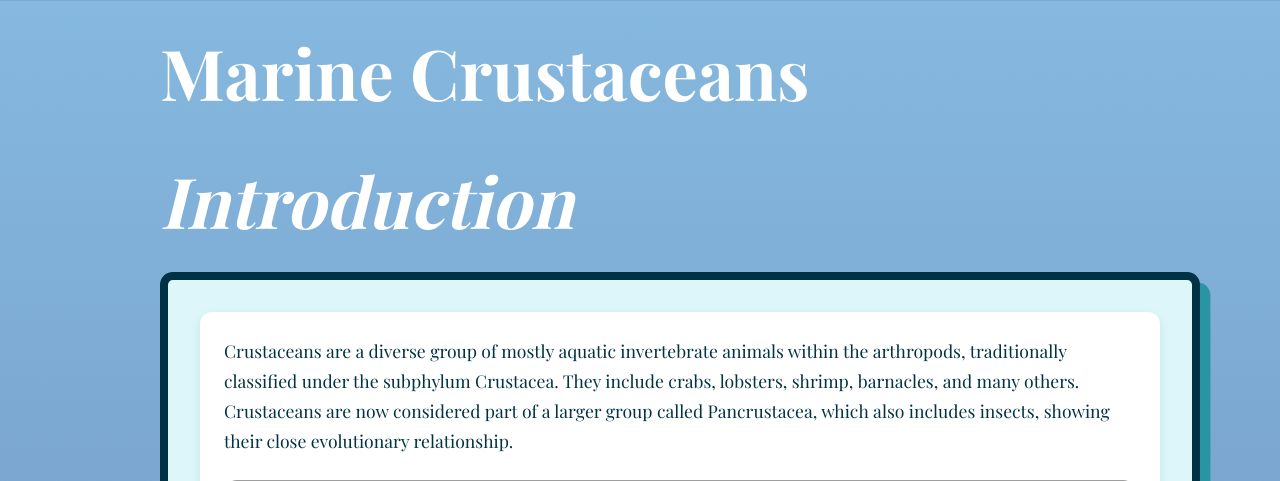
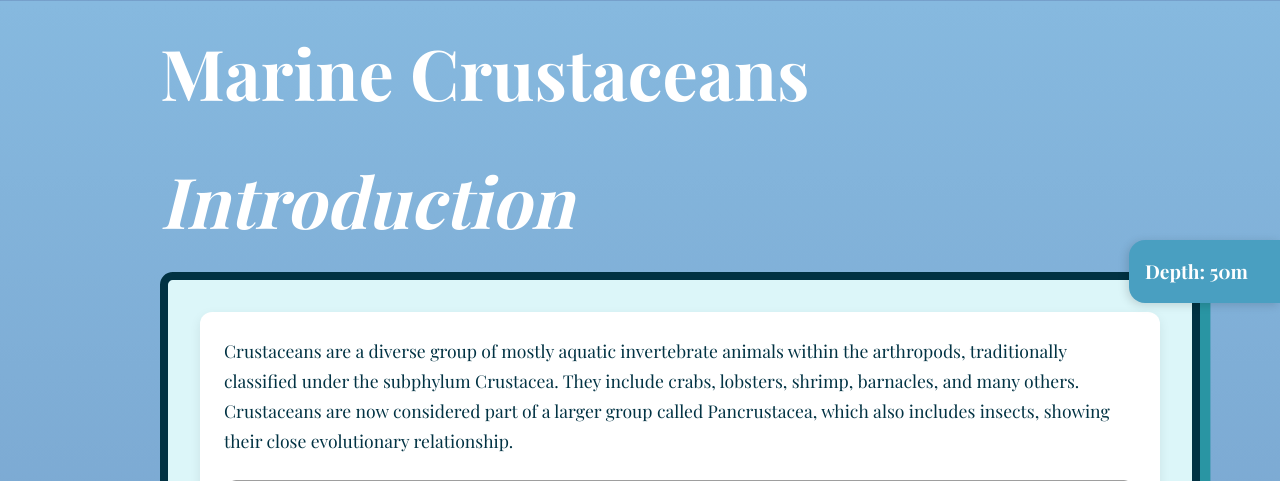
Before and after one commit to STENTORS/Marine-Invertebrates, a Flask app: page / in a window 1280 px wide; the page is wider, and only the part inside the window is pictured. Shown: the top 481 px of that part. Run offline with Flask 3, Linux system fonts and the light colour scheme; some web fonts are replaced; grey boxes are pictures that could not be loaded.

Commit message:
depth tag

```diff
--- a/static/style.css
+++ b/static/style.css
@@ -214,6 +214,11 @@ a:hover {
   box-sizing: border-box;
 }
 
+.animal-grid > div{
+    margin-bottom: 9rem;
+    padding: 2rem;
+}
+
 .label {
     display: inline-block;
     border: 2px solid white;
@@ -227,3 +232,19 @@ a:hover {
     padding: 0.5rem 1.5rem;
     color: #ffffff;
 }
+
+
+.depth-sticky-tab {
+  position: fixed;
+  top: 30%;
+  right: 0;
+  background: #499FC1;
+  color: #fff;
+  padding: 1rem 2rem 1rem 1rem;
+  border-radius: 1rem 0 0 1rem;
+  font-size: 1.2rem;
+  font-weight: bold;
+  z-index: 1000;
+  box-shadow: -2px 2px 10px rgba(0,0,0,0.15);
+  transition: background 0.2s;
+}
--- a/templates/collection.html
+++ b/templates/collection.html
@@ -30,7 +30,6 @@
                 <div>
                     <!-- Show the first image -->
                     <img class="img-card" src="{{ animal.associatedMedia[0].identifier }}" alt="{{ animal.associatedMedia[0].title }}" width="400">
-                    <p><strong>License:</strong> <a href="{{ animal.associatedMedia[0].license }}">{{ animal.associatedMedia[0].license }}</a></p>
                 </div>
 
                 {% if animal.associatedMedia|length > 1 %}
@@ -40,7 +39,6 @@
 
                     <div>
                         <img class="img-card" src="{{ media.identifier }}" alt="{{ media.title }}">
-                        <p><strong>License:</strong> <a href="{{ media.license }}">{{ media.license }}</a></p>
                     </div>
                     {% endfor %}
                 </div>
--- a/templates/index.html
+++ b/templates/index.html
@@ -38,12 +38,13 @@
 
   </div>
 
-</div>
 
 
   <div class="animal-grid">
 
-  <div class="label">
+    <div>
+
+      <div class="label" data-depth="1-15">
         <h1 style="font-size: 30px;">Pederson's shrimp</h1>
         <p><strong>Habitat:</strong> Lives symbiotically with sea anemones like <em>Bartholomea annulata</em> and <em>Condylactis gigantea</em>, offering cleaning services to fish.</p>
         <p><strong>Distribution:</strong> Found in the Western Atlantic, including the Caribbean, Bermuda, Bahamas, and parts of South America.</p>
@@ -51,17 +52,18 @@
         <p><strong>Fun Fact:</strong> Its transparency can be disrupted by exercise or stress, causing it to become opaque temporarily.</p>
         <p><strong>Environmental Impact:</strong> Plays a beneficial role in reef ecosystems by controlling ectoparasite populations on fish.</p>
       </div>
+    </div>
 
     <div>
       <img style="height: 400px;" src="{{ url_for('static', filename='1.png') }}" alt="Pederson's shrimp"/>
     </div>
 
-
-   <div>
+    <div style="padding: 0rem;">
       <img style="height: 1000px;" src="{{ url_for('static', filename='2.png') }}" alt="Tropical rock lobster"/>
     </div>
 
-  <div class="label">
+    <div>
+      <div class="label" data-depth="50">
         <h1 style="font-size: 30px;">Tropical rock lobster</h1>
         <p><strong>Habitat:</strong> The tropical rock lobster (Panulirus ornatus) lives in shallow coastal waters with sandy or rocky bottoms, often around coral reefs, up to depths of 50 metres.</p>
         <p><strong>Distribution:</strong> It is found throughout the Indo-Pacific region, including northern Australia, Southeast Asia, and parts of the western Pacific Ocean.</p>
@@ -69,8 +71,10 @@
         <p><strong>Fun facts:</strong> This lobster undertakes mass migrations across the sea floor and can live communally in crevices and under ledges.</p>
         <p><strong>Human Impact:</strong> It is heavily fished for its high market value, leading to concerns about overfishing and sustainability in some areas.</p>
       </div>
+    </div>
 
-  <div class="label">
+    <div>
+      <div class="label" data-depth="100">
         <h1 style="font-size: 30px;">Barnacles</h1>
         <p><strong>Habitat:</strong> Barnacles attach themselves to hard surfaces like rocks, ships, whales, and piers, often found in intertidal zones down to 100 metres deep.</p>
         <p><strong>Distribution:</strong> They are distributed worldwide in marine environments, from polar regions to tropical seas.</p>
@@ -78,19 +82,18 @@
         <p><strong>Fun facts:</strong> Barnacles begin life as free-swimming larvae before settling permanently on a surface, sometimes even on living animals.</p>
         <p><strong>Human Impact:</strong> They cause biofouling on ships and underwater structures, increasing drag and fuel use, but also contribute to marine ecosystems as filter feeders.</p>
       </div>
-
+    </div>
 
     <div>
       <img src="{{url_for('static', filename='3.png')}}" alt="Barnacles"/>
     </div>
 
-
-
     <div>
       <img style="height: 400px;" src="{{ url_for('static', filename='4.png') }}" alt="Hermit crabs"/>
     </div>
 
-  <div class="label">
+    <div>
+      <div class="label" data-depth="150">
         <h1 style="font-size: 30px;">Hermit crabs</h1>
         <p><strong>Habitat:</strong> Hermit crabs live on the seabed in sandy or muddy environments and hide in empty snail shells for protection, found down to depths of 150 metres.</p>
         <p><strong>Distribution:</strong> They are common in coastal waters around the world, especially in temperate and tropical regions.</p>
@@ -98,8 +101,10 @@
         <p><strong>Fun facts:</strong> When they outgrow their shells, hermit crabs search for larger ones and may even fight or queue for a better fit.</p>
         <p><strong>Human Impact:</strong> Coastal pollution and habitat disruption affect hermit crab populations, and they are sometimes collected for the pet trade.</p>
       </div>
+    </div>
 
-  <div class="label">
+    <div>
+      <div class="label" data-depth="200-400">
         <h1 style="font-size: 30px;">copepods</h1>
         <p><strong>Habitat:</strong> Copepods live in nearly all aquatic environments, including oceans, freshwater lakes, rivers, and even damp soil.</p>
         <p><strong>Distribution:</strong> They are found worldwide and are one of the most abundant metazoans on Earth by number.</p>
@@ -107,7 +112,7 @@
         <p><strong>Fun facts:</strong> Some copepods can jump several times their body length and are a key part of the marine food web.</p>
         <p><strong>Human Impact:</strong> They are affected by water pollution and climate change, but also play a role in carbon cycling and water quality.</p>
       </div>
-
+    </div>
 
     <div>
       <img src="{{url_for('static', filename='5.png')}}" alt="copepods"/>
@@ -117,7 +122,8 @@
       <img style="height: 400px;" src="{{ url_for('static', filename='6.png') }}" alt="Ice krill"/>
     </div>
 
-  <div class="label">
+    <div>
+      <div class="label" data-depth="4,000">
         <h1 style="font-size: 30px;">Ice krill</h1>
         <p><strong>Habitat:</strong> Ice krill (Euphausia crystallorophias) live in cold Antarctic waters, often under sea ice and down to depths of 4,000 metres.</p>
         <p><strong>Distribution:</strong> They are found exclusively in the Southern Ocean around Antarctica, especially near the continental shelf.</p>
@@ -125,8 +131,10 @@
         <p><strong>Fun facts:</strong> They can form dense swarms and are a major food source for fish, seals, penguins, and whales in Antarctic ecosystems.</p>
         <p><strong>Human Impact:</strong> Climate change and ice loss threaten their habitat, and krill fishing may disrupt food chains in the Southern Ocean.</p>
       </div>
+    </div>
 
-    <div class="label">
+    <div>
+      <div class="label" data-depth="8900">
         <h1 style="font-size: 30px;">Alicella gigantea</h1>
         <p><strong>Habitat:</strong> Alicella gigantea lives in deep-sea trenches, mainly at abyssal and hadal depths down to 8,931 metres.</p>
         <p><strong>Distribution:</strong> Found in the North Atlantic, North Pacific, and South West Pacific Oceans.</p>
@@ -134,15 +142,46 @@
         <p><strong>Fun facts:</strong> This species shows abyssal gigantism, likely due to cold temperatures, low food, fewer predators, and high oxygen levels.</p>
         <p><strong>Human Impact:</strong> Despite its depth, it shows signs of pollution, with studies finding pesticides and heavy metals in its body.</p>
       </div>
-
+    </div>
 
     <div>
       <img style="height: 350px;" src="{{url_for('static', filename='7.png')}}" alt="Alicella gigantea"/>
     </div>
 
+  </div>
 
+  <div id="depth-tab" class="depth-sticky-tab">
+    Depth: <span id="depth-value">0</span>
   </div>
 
 
+
+  <script>
+    document.addEventListener('DOMContentLoaded', function() {
+      const labels = Array.from(document.querySelectorAll('.label[data-depth]'));
+      const depthTab = document.getElementById('depth-value');
+
+      function updateDepthTab() {
+        let current = null;
+        const scrollY = window.scrollY;
+        const buffer = window.innerHeight / 3;
+
+        labels.forEach(label => {
+          const rect = label.getBoundingClientRect();
+          if (rect.top < buffer && rect.bottom > 0) {
+            current = label;
+          }
+        });
+
+        if (current) {
+          depthTab.textContent = current.getAttribute('data-depth') + 'm';
+        }
+      }
+
+      window.addEventListener('scroll', updateDepthTab);
+      updateDepthTab();
+    });
+  </script>
+
 </body>
 </html>
```
Also changed, not shown: static/1.png. Lines whose indentation alone changed are shown as unchanged.
